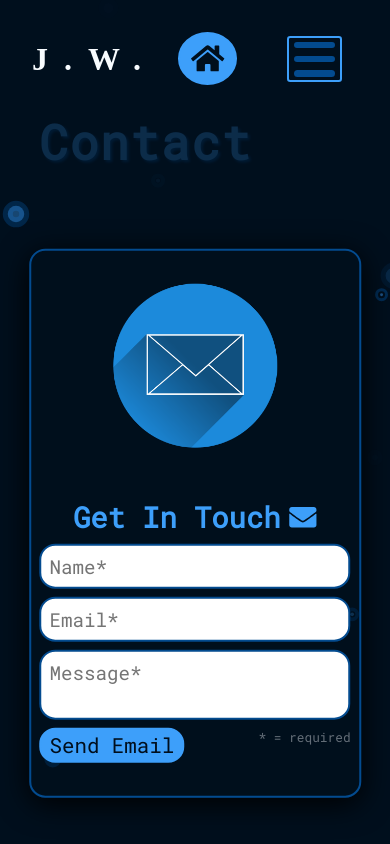
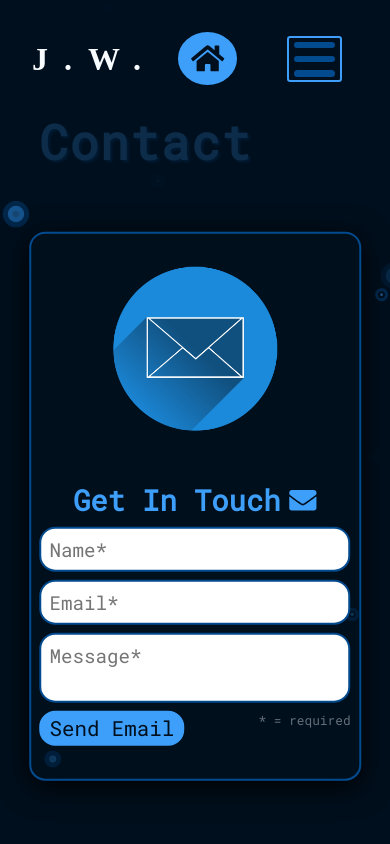
Before and after one commit to J-Whisler/iDesign-jw, a React (Create React App) app: page /contact in a window 390 px wide. Built offline with nearby package versions, Linux system fonts and the light colour scheme; a web font is replaced by a local one.

Commit message:
mobile stylings for all pages

```diff
--- a/src/pages/AboutMe/AboutMe.scss
+++ b/src/pages/AboutMe/AboutMe.scss
@@ -107,7 +107,7 @@
             }
         }
         @media (max-width: 420px) {
-            top: 62%;
+            top: 60%;
             .aboutMe__contentBoxText {
                 .aboutMe__paragraph {
                     font-size: 1rem;
--- a/src/pages/ContactMe/ContactMe.scss
+++ b/src/pages/ContactMe/ContactMe.scss
@@ -57,7 +57,7 @@
             }
         }
         @media (max-width: 420px) {
-            top: 62%;
+            top: 60%;
         }
 
     }
--- a/src/pages/MySkills/MySkills.scss
+++ b/src/pages/MySkills/MySkills.scss
@@ -45,7 +45,7 @@
 
         }
         @media (max-width: 420px) {
-            top: 62%;
+            top: 60%;
         }
     }
 }
```
